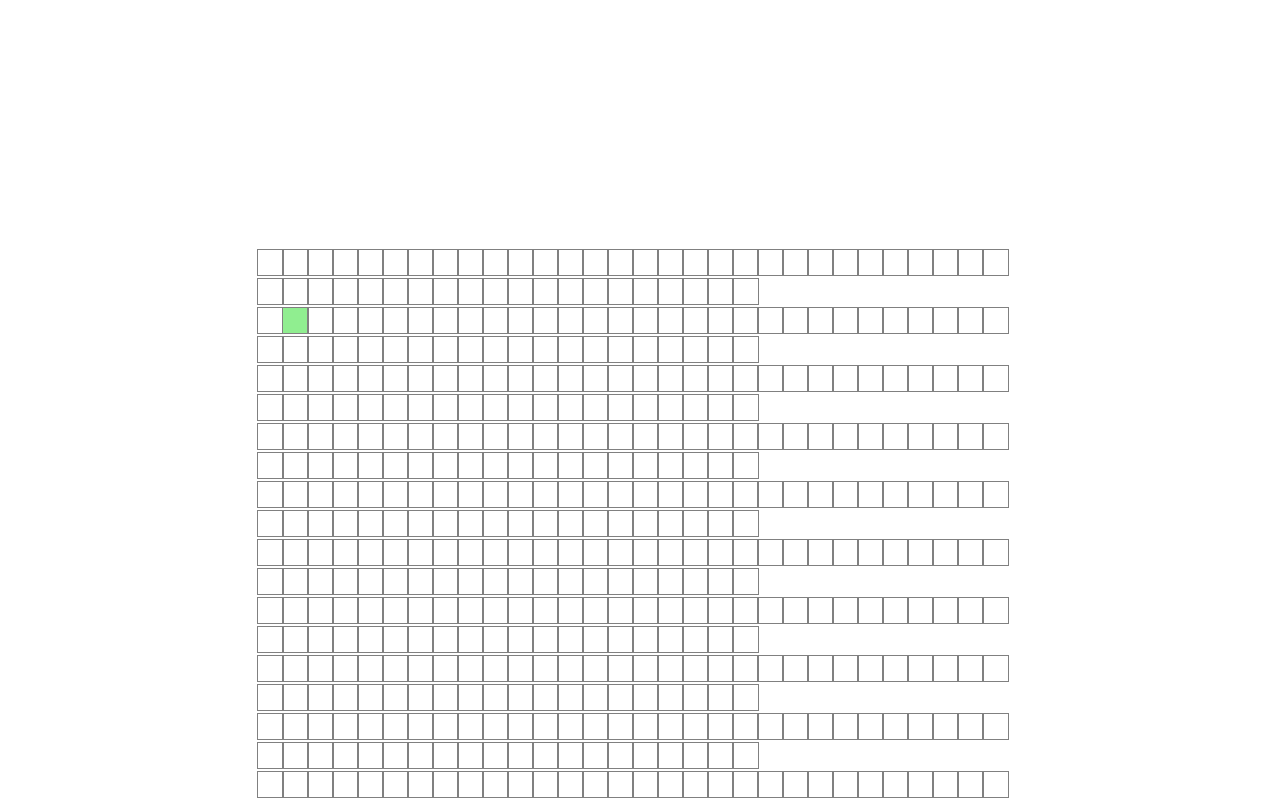
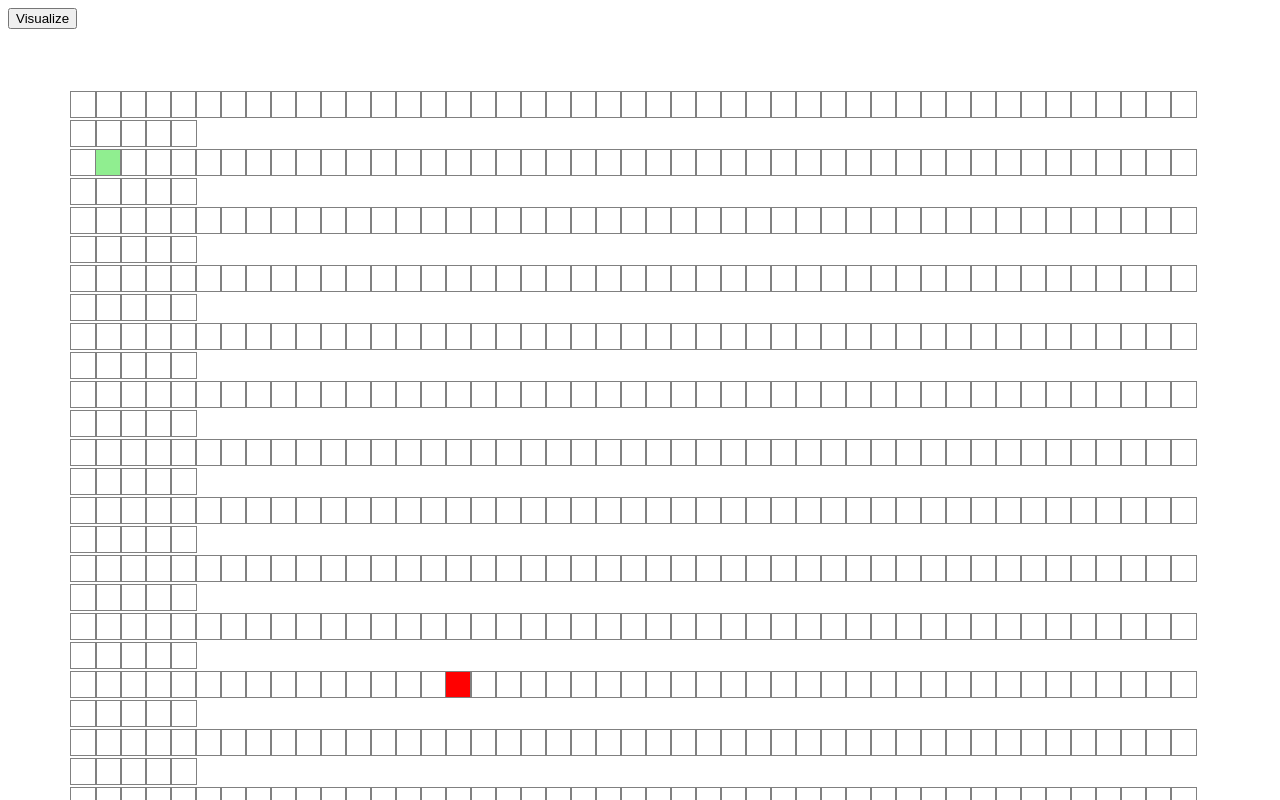
Before and after one commit to orifmilod/sorting-alogrithms-visualizer, a React (Create React App) app: page / in a window 1280 px wide. Shown: the top 800 px of the page. Built offline with nearby package versions, Linux system fonts and the light colour scheme.

Commit message:
Updated Dijkstra's Algo

```diff
--- a/src/Algorithms/Dijsktra.js
+++ b/src/Algorithms/Dijsktra.js
@@ -1,15 +1,26 @@
-/* Performs Dijkstra's algorithm; returns *all* nodes in the order
-in which they were visited. Also makes nodes point back to their
-previous node, effectively allowing us to compute the shortest path
-by backtracking from the finish node.*/
+/*
+  Performs Dijkstra's algorithm; returns *all* nodes in the order
+  in which they were visited. Also makes nodes point back to their
+  previous node, effectively allowing us to compute the shortest path
+  by backtracking from the finish node.
+*/
 
-function Dijkstra(grid, startNode, finishNode) {
+function Dijkstra(nodes, startNode, finishNode) {
     if(!startNode || !finishNode || startNode === finishNode)
       return -1;
 
+    const visitedNodesInOrder = [];
     nodes[startNode].distance = 0;
-    while (unvisitedNodes.length) {
-      SortNodesByDistance(unvisitedNodes);
+
+    const unvisitedNodes = nodes.slice();
+    while (!!unvisitedNodes.length) {
+      const closestNode = SortNodesByDistance(unvisitedNodes);
+      closestNode.visited = true;
+      visitedNodesInOrder.push(closestNode);
+      if(closestNode === finishNode)
+        return 'Finished';
+
+        UpdateUnvisitedNeighbors(closestNode, nodes);
     }
 }
 
@@ -17,3 +28,21 @@ function Dijkstra(grid, startNode, finishNode) {
 function SortNodesByDistance(unvisitedNodes) {
   unvisitedNodes.sort((nodeA, nodeB) => nodeA.distance - nodeB.distance);
 }
+
+function UpdateUnvisitedNeighbors(closestNode, nodes) {
+  const unvisitedNeighbors = GetUnvisitedNeighbors(closestNode, nodes);
+  for (const neighbor of unvisitedNeighbors) {
+    neighbor.distance = closestNode.distance + 1;
+    neighbor.previousNode = closestNode;
+  }
+}
+
+function GetUnvisitedNeighbors(node, nodes) {
+  const neighbors = [];
+  const {col, row} = node;
+  if (row > 0) neighbors.push(nodes[row - 1][col]);
+  if (row < nodes.length - 1) neighbors.push(nodes[row + 1][col]);
+  if (col > 0) neighbors.push(nodes[row][col - 1]);
+  if (col < nodes[0].length - 1) neighbors.push(nodes[row][col + 1]);
+  return neighbors.filter(neighbor => !neighbor.isVisited);
+}
--- a/src/Pathfinding-Visualizer/Pathfinding-Visualizer.css
+++ b/src/Pathfinding-Visualizer/Pathfinding-Visualizer.css
@@ -1,5 +1,5 @@
 .grid {
-  margin: 250px;
+  margin: 5%;
   grid-auto-flow: row;
 }
 /*# sourceMappingURL=Pathfinding-Visualizer.css.map */
--- a/src/Pathfinding-Visualizer/Pathfinding-Visualizer.scss
+++ b/src/Pathfinding-Visualizer/Pathfinding-Visualizer.scss
@@ -1,4 +1,4 @@
 .grid {
-  margin: 250px;
+  margin: 5%;
   grid-auto-flow: row;
 }
--- a/src/Pathfinding-Visualizer/index.js
+++ b/src/Pathfinding-Visualizer/index.js
@@ -2,10 +2,12 @@ import React, { Component } from 'react'
 import Node from './Node';
 
 import './Pathfinding-Visualizer.css';
+import Dijsktra from '../Algorithms/Dijsktra';
 const START_NODE_COL = 1;
 const START_NODE_ROW = 1;
 const FINISH_NODE_COL = 10;
 const FINISH_NODE_ROW = 15;
+
 export default class PathfindingVisualizer extends Component {
   constructor(props) {
     super(props);
@@ -17,20 +19,33 @@ export default class PathfindingVisualizer extends Component {
     const nodes = getInitialGrid(20, 50)
     this.setState({ nodes });
   }
+  visualizeDijstra = () => {
+    const { nodes } = this.state;
+    const startNode = nodes[START_NODE_ROW][START_NODE_COL]
+    const finishNode = nodes[FINISH_NODE_ROW][FINISH_NODE_COL];
+    const visitedNodesInOrder = Dijsktra(nodes, startNode, finishNode);
 
+
+    console.log('Visualize dijkstra')
+
+  }
   render() {
     const { nodes } = this.state;
     return (
-      <div className='grid'>
-        {nodes.map((row, indexRow) => {
-          return <div key={indexRow}>
-              {row.map((node, nodeIndex) => {
-                return <Node node={node}> </Node>
-                })
-              }
-            </div>
-        })}
-      </div>
+      <>
+        <button onClick={this.visualizeDijstra}>
+          Visualize
+        </button>
+        <div className='grid'>
+          {nodes.map((row, indexRow) => {
+            return (
+              <div key={indexRow}>
+                {row.map((node, nodeIndex) => <Node node={node}> </Node>)}
+              </div>
+            )
+          })}
+        </div>
+      </>
     )
   }
 }
@@ -46,6 +61,7 @@ function getInitialGrid(row, col) {
   }
   return nodes;
 }
+
 function createNode(col, row) {
   return {
     col,
```
Also changed, not shown: 2 other files (tests, documents, lock files or other folders).
